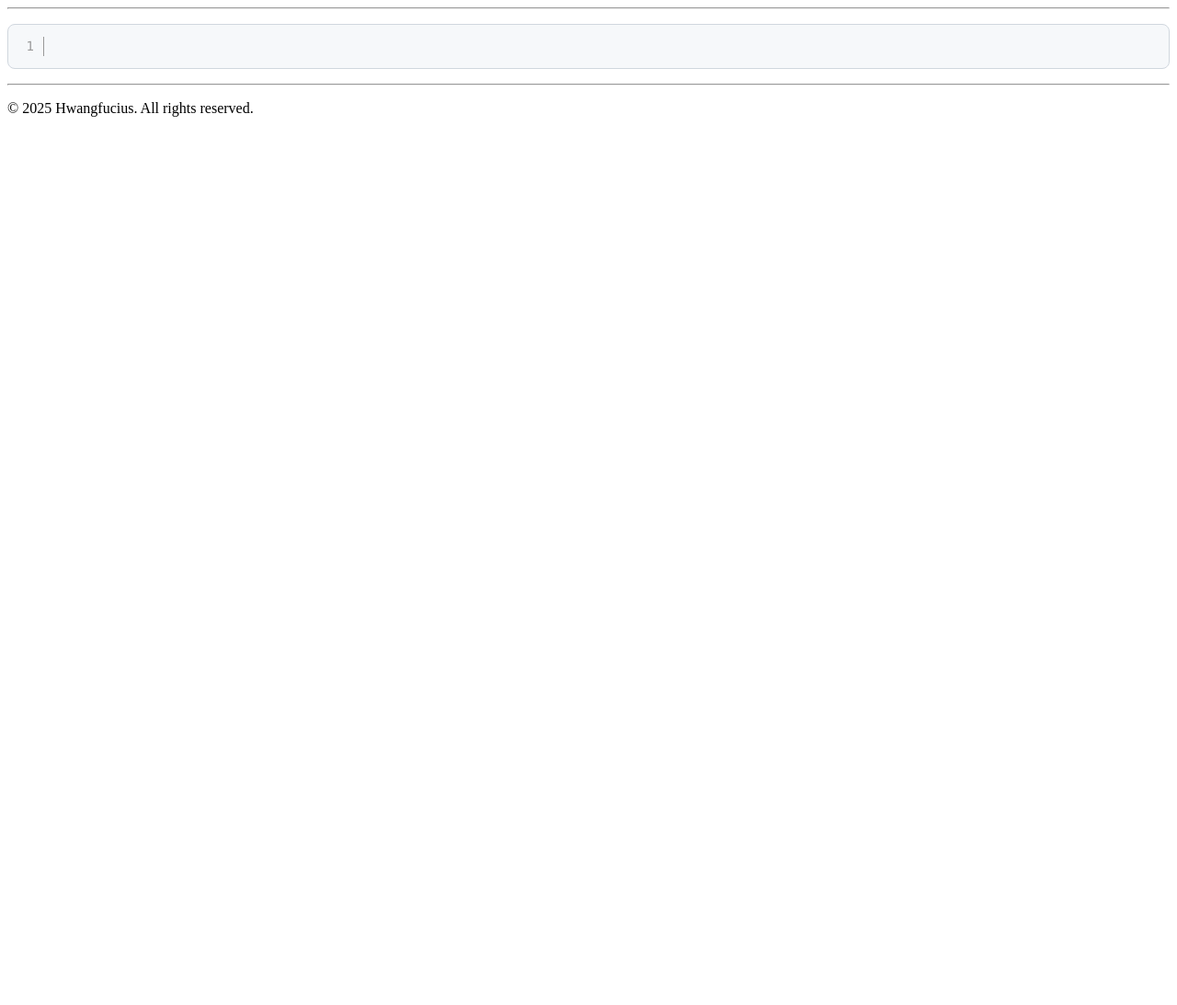
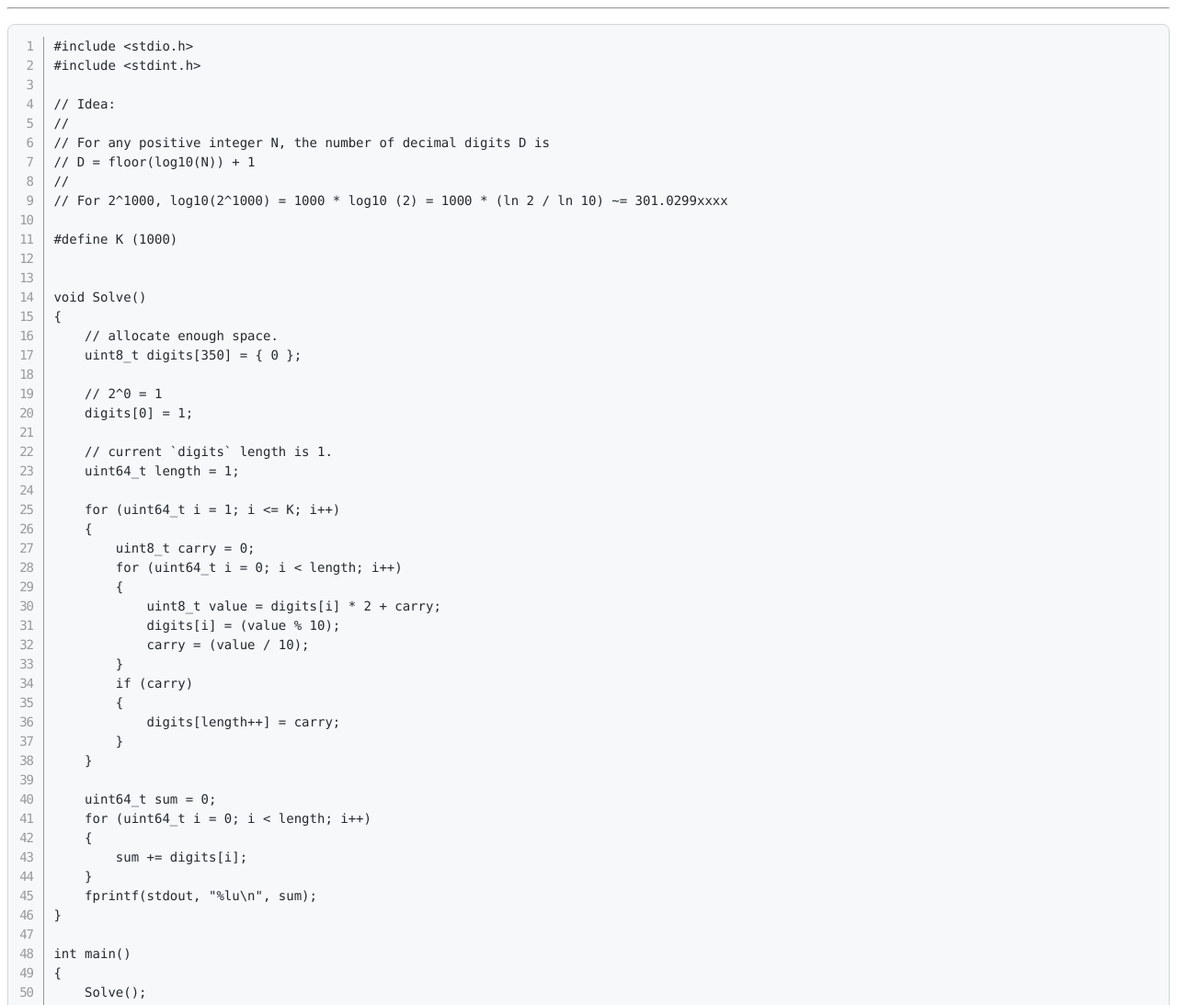
Before and after one commit to hwang-fu/project-euler, a website: page docs/16.html in a window 1280 px wide. Shown: the top 1093 px of the page at 92% size. Before the commit the page ends 800 px from the top, so only its background shows below. Drawn offline with nearby package versions, Linux system fonts and the light colour scheme.

Commit message:
docs(16): C

```diff
--- a/docs/16.html
+++ b/docs/16.html
@@ -121,7 +121,58 @@
 
 
 <!-- * * * * * * * * * * * * * * -->
-<pre><code class="language-c line-numbers">
+<pre><code class="language-c line-numbers">#include &lt;stdio.h&gt;
+#include &lt;stdint.h&gt;
+
+// Idea:
+//
+// For any positive integer N, the number of decimal digits D is
+// D = floor(log10(N)) + 1
+//
+// For 2^1000, log10(2^1000) = 1000 * log10 (2) = 1000 * (ln 2 / ln 10) ~= 301.0299xxxx
+
+#define K (1000)
+
+
+void Solve()
+{
+    // allocate enough space.
+    uint8_t digits[350] = { 0 };
+
+    // 2^0 = 1
+    digits[0] = 1;
+
+    // current `digits` length is 1.
+    uint64_t length = 1;
+
+    for (uint64_t i = 1; i &lt;= K; i++)
+    {
+        uint8_t carry = 0;
+        for (uint64_t i = 0; i &lt; length; i++)
+        {
+            uint8_t value = digits[i] * 2 + carry;
+            digits[i] = (value % 10);
+            carry = (value / 10);
+        }
+        if (carry)
+        {
+            digits[length++] = carry;
+        }
+    }
+
+    uint64_t sum = 0;
+    for (uint64_t i = 0; i &lt; length; i++)
+    {
+        sum += digits[i];
+    }
+    fprintf(stdout, "%lu\n", sum);
+}
+
+int main()
+{
+    Solve();
+    return 0;
+}
 </code></pre>
 <!-- * * * * * * * * * * * * * * -->
 
```
